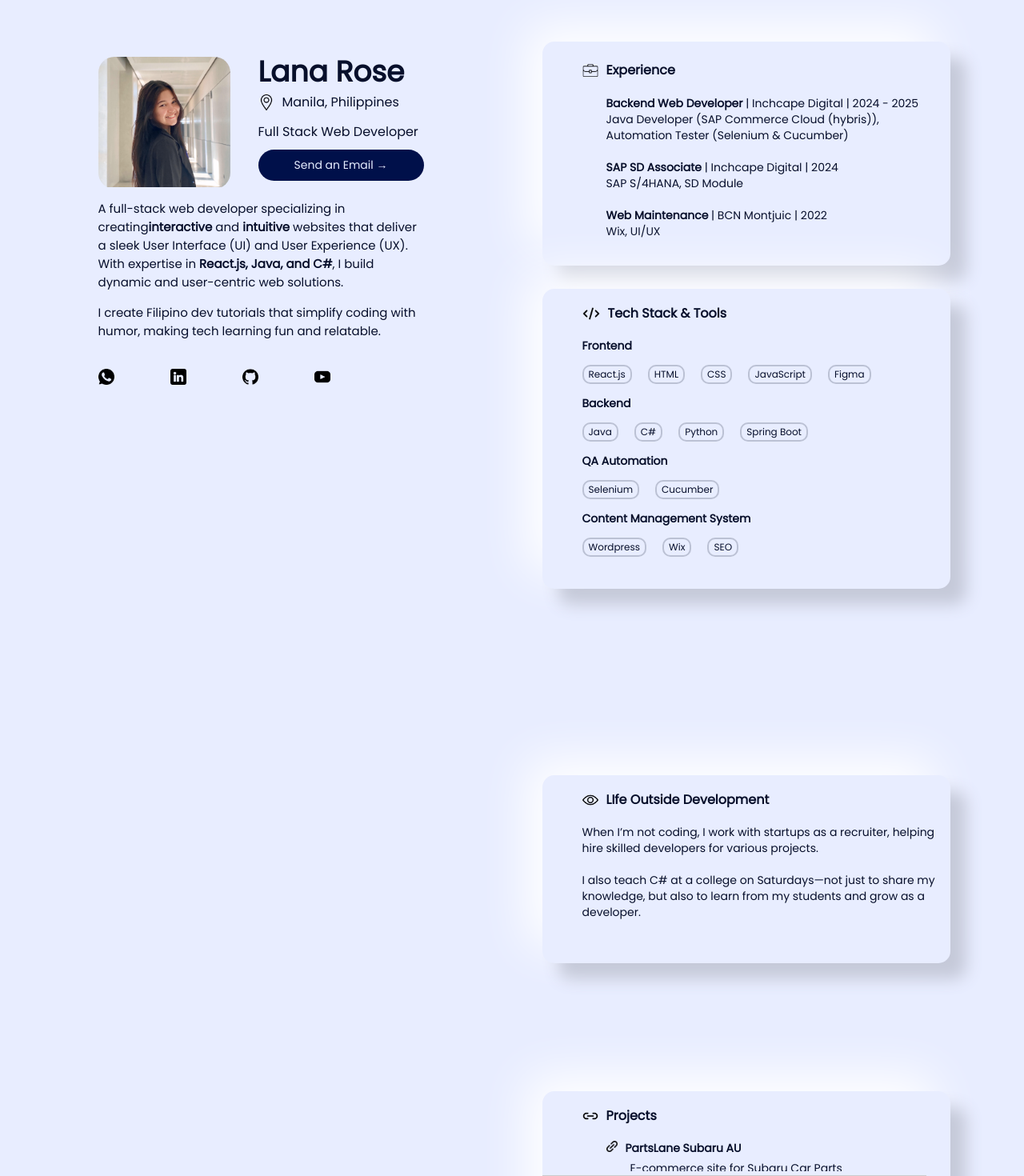
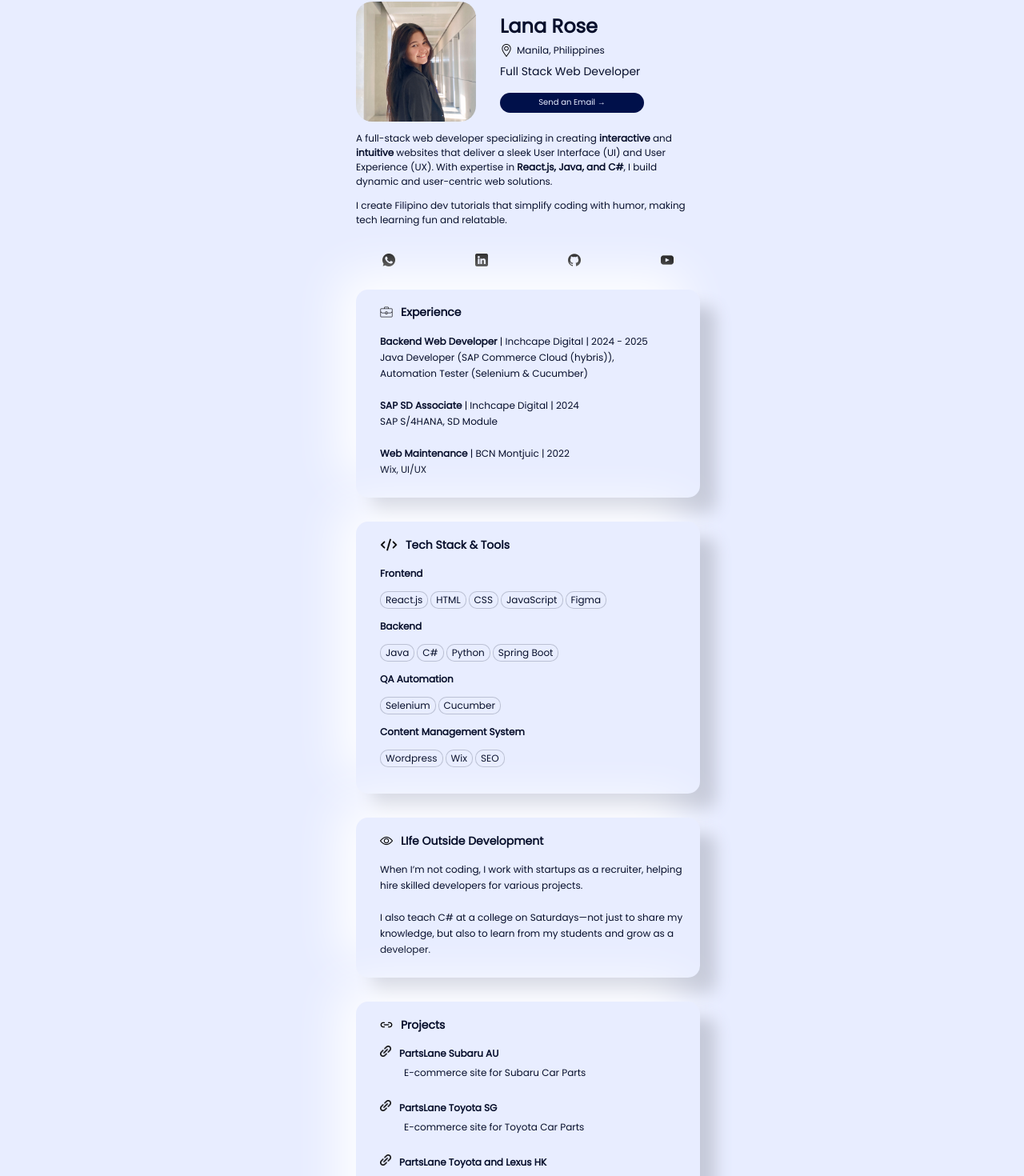
Before and after one commit to lanarosedg/About, a React (Vite) app: page / in a window 1280 px wide. Shown: the part 56-1526 px from the top of the page at 80% size. Built offline with nearby package versions, Linux system fonts and the light colour scheme.

Commit message:
Mobile responsiveness update

```diff
--- a/src/Introduction.jsx
+++ b/src/Introduction.jsx
@@ -3,7 +3,7 @@ function Introduction() {
         <div className="introContainer">
             <p className="introText">
                 A full-stack web developer specializing in creating
-                <strong>interactive</strong> and <strong>intuitive</strong> websites that deliver a sleek
+                <strong> interactive</strong> and <strong>intuitive</strong> websites that deliver a sleek
                 User Interface (UI) and User Experience (UX). With
                 expertise in <strong>React.js, Java, and C#</strong>, I build dynamic
                 and user-centric web solutions.</p>
--- a/src/index.css
+++ b/src/index.css
@@ -5,9 +5,9 @@
 }
 
 .App {
-  display: grid;
-  grid-template-columns: 1fr 160px 40px 210px 145px 480px 1fr;
-  grid-template-rows: 100px 115px 20px 47px 97px 30px 100px 50px 165px 30px 233px 30px 365px 30px 100px;
+    display: grid;
+    grid-template-columns: auto 40px 150px 30px 250px auto;
+    grid-template-rows: 50px 100px 50px 140px 70px 260px 30px 340px 30px 200px 30px 355px 100px 80px;
 }
 
 /*        */
@@ -17,16 +17,13 @@
 /*        */
 
 .photo {
-  grid-area: 2 / 2 / 3 / 3;
-  position: sticky;
-  top: 100px;
+  grid-area: 2 / 3 / 4 / 4;
 }
 
 .formalPhoto {
-  width: 165px;
-  height: 165px;
+  width: 150px;
+  height: 150px;
   border-radius: 20px;
-  margin-top: 12%;
 }
 
 /*      */
@@ -41,8 +38,8 @@
 }
 
 .logo {
-  height: 20px;
-  width: 20px;
+  height: 16px;
+  width: 16px;
 }
 
 
@@ -60,13 +57,11 @@
   flex-direction: column;
   justify-content: center;
   align-items: left;
-  grid-area: 2 / 4 / 2 / 5;
-  position: sticky;
-  top: 100px;
+  grid-area: 2 / 5 / 2 / 6;
 }
 
 .nameTitle {
-  font-size: 36px;
+  font-size: 24px;
   font-weight: bolder;
   display: flex;
   align-items: center;
@@ -74,15 +69,15 @@
 }
 
 .location {
-  font-size: 16px;
-  margin-top: -18%;
+  font-size: 12px;
+  margin-top: -8%;
   display: flex;
   align-items: center;
-  gap: 10px;
+  gap: 5px;
 }
 
 .role {
-  font-size: 16px;
+  font-size: 14px;
   margin-top: -2%;
 }
 
@@ -94,17 +89,14 @@
 
 .emailContainer {
   display: flex;
-  flex-direction: center;
-  justify-content: left;
-  grid-area: 4 / 4 / 5 / 4;
-  position: sticky;
-  top: 235px;
+  grid-area: 3 / 5 / 4 / 6;
+  place-items: center;
 }
 
 .emailButton {
-  width: 207px;
-  height: 39px;
-  font-size: 14px;
+  width: 180px;
+  height: 25px;
+  font-size: 10px;
   color: #E8EDFF;
   background-color: rgba(0, 16, 74);
   border-style: none;
@@ -125,9 +117,8 @@
   display: flex;
   flex-direction: column;
   align-items: left;
-  grid-area: 5 / 2 / 8 / 5;
-  position: sticky;
-  font-size: 15px;
+  grid-area: 4 / 3 / 5 / 6;
+  font-size: 12px;
 }
 
 /*         */
@@ -139,11 +130,11 @@
 .contactsContainer {
   display: flex;
   flex-direction: row;
-  justify-content: left;
+  place-items: center;
+  justify-content: center;;
   align-items: top;
-  grid-area: 8 / 2 / 9 / 3;
-  gap: 70px;
-  position: sticky;
+  grid-area: 5 / 3 / 6 / 6;
+  gap: 100px;
 }
 
 /*            */
@@ -157,25 +148,24 @@
   flex-direction: column;
   justify-content: center;
   align-items: left;
-  grid-area: 2 / 6 / 7 / 7;
-  padding-left: 50px;
+  grid-area: 6 / 3 / 7 / 6;
+  padding-left: 30px;
   box-shadow: 20px 20px 20px #c5c9d9,
     -20px -20px 60px #ffffff;
   border-radius: 15px;
-  width: 460px;
-  height: 280px;
+  width: 400px;
+  height: 260px;
   line-height: 20px;
   gap: 1px;
 }
 
 .experienceTitle {
-  font-size: 16px;
+  font-size: 14px;
   font-weight: bolder;
 }
 
 .jobTitle {
-  font-size: 14px;
-  padding-left: 30px;
+  font-size: 12px;
 }
 
 /*            */
@@ -187,29 +177,30 @@
 .techStackContainer {
   justify-content: center;
   align-items: left;
-  grid-area: 7 / 6 / 10 / 7;
-  padding-left: 50px;
+  grid-area: 8 / 3 / 9 / 6;
+  padding-left: 30px;
   padding-top: 15px;
   box-shadow: 20px 20px 20px #c5c9d9,
     -20px -20px 60px #ffffff;
   border-radius: 15px;
-  width: 460px;
-  height: 360px;
+  width: 400px;
+  height: 325px;
   line-height: 20px;
-  gap: 10px;
+  gap: 2px;
 }
 
 .techStackHeader {
   display: flex;
+  flex-wrap: wrap;
   align-items: center;
   gap: 10px;
-  font-size: 16px;
+  font-size: 14px;
   font-weight: bold;
   line-height: 0;
 }
 
 .techEndTitle {
-  font-size: 14px;
+  font-size: 12px;
   font-weight: bolder;
 }
 
@@ -217,8 +208,8 @@
   display: flex;
   flex-direction: row;
   align-items: center;
-  gap: 20px;
-  font-size: 14px;
+  gap: 3px;
+  font-size: 12px;
 }
 
 .techLogo {
@@ -230,12 +221,13 @@
   display: flex;
   flex-direction: column;
   align-items: center;
-  gap: 2px;
+  gap: 1px;
 }
 
 .techEndButton {
   border-radius: 10px;
   border-style: solid;
+  border-width: 1px;
   border-color: rgba(7, 15, 43, 0.2);
   font-size: 12px;
 }
@@ -250,20 +242,20 @@
 .lifeOutsideContainer {
   justify-content: center;
   align-items: left;
-  grid-area: 13 / 6 / 14 / 7;
-  padding-left: 50px;
+  grid-area: 10 / 3 / 11 / 6;
+  padding-left: 30px;
   padding-top: 15px;
   box-shadow: 20px 20px 20px #c5c9d9,
     -20px -20px 60px #ffffff;
   border-radius: 15px;
-  width: 460px;
-  height: 220px;
+  width: 400px;
+  height: 185px;
   line-height: 20px;
   gap: 10px;
 }
 
 .lifeOutsideText {
-  font-size: 14px;
+  font-size: 12px;
 }
 
 /*           */
@@ -275,26 +267,21 @@
 .projectsContainer {
   justify-content: center;
   align-items: left;
-  grid-area: 15 / 6 / 16 / 7;
-  padding-left: 50px;
+  grid-area: 12 / 3 / 13 / 6;
+  padding-left: 30px;
   padding-top: 15px;
   box-shadow: 20px 20px 20px #c5c9d9,
     -20px -20px 60px #ffffff;
   border-radius: 15px;
-  width: 460px;
-  height: 350px;
+  width: 400px;
+  height: 340px;
   line-height: 20px;
   gap: 10px;
 }
 
-
-.lifeOutsideText {
-  font-size: 14px;
-}
-
 .linkText {
-  font-size: 14px;
-  padding-left: 60px;
+  font-size: 12px;
+  padding-left: 30px;
   margin-top: -2%;
 }
 
@@ -302,9 +289,8 @@
   display: flex;
   flex-direction: row;
   align-items: center;
-  padding-left: 30px;
   gap: 10px;
-  font-size: 14px;
+  font-size: 12px;
   font-weight: bold;
 }
 
@@ -324,7 +310,7 @@
   flex-direction: column;
   justify-content: center;
   align-items: center;
-  grid-area: 17 / 6 / 18 / 7;
+  grid-area: 14 / 3 / 15 / 6;
   font-size: 10px;
   text-align: center;
 }
@@ -437,7 +423,7 @@
   .App {
     display: grid;
     grid-template-columns: auto 20px 100px 30px 200px auto;
-    grid-template-rows: 50px 70px 50px 50px 115px 70px 10px 290px 30px 380px 30px 215px 30px 375px 30px 80px;
+    grid-template-rows: 50px 70px 50px 165px 70px 290px 30px 330px 30px 215px 30px 375px 60px 80px;
   }
 
   /*        */
@@ -544,7 +530,7 @@
     .introContainer {
       flex-direction: column;
       align-items: left;
-      grid-area: 4 / 3 / 6 / 6;
+      grid-area: 4 / 3 / 5 / 6;
       position: static;
       font-size: 12px;
     }
@@ -560,7 +546,7 @@
       flex-direction: row;
       justify-content: center;
       align-items: center;
-      grid-area: 6 / 3 / 7 / 6;
+      grid-area: 5 / 3 / 6 / 6;
       gap: 70px;
       position: static;
     }
@@ -572,7 +558,7 @@
     /*            */
 
     .experienceContainer {
-      grid-area: 8 / 3 / 9 / 6;
+      grid-area: 6 / 3 / 7 / 6;
       padding-left: 25px;
       padding-right: 25px;
       border-radius: 15px;
@@ -597,12 +583,12 @@
     /*            */
 
     .techStackContainer {
-      grid-area: 10 / 3 / 11 / 6;
+      grid-area: 8 / 3 / 9 / 6;
       padding-left: 25px;
       padding-right: 25px;
       border-radius: 15px;
       width: 280px;
-      height: 365px;
+      height: 315px;
       line-height: 18px;
     }
 
@@ -624,7 +610,7 @@
     /*               */
 
     .lifeOutsideContainer {
-      grid-area: 12 / 3 / 13 / 6;
+      grid-area: 10 / 3 / 11 / 6;
       padding-left: 25px;
       padding-right: 25px;
       border-radius: 15px;
@@ -644,7 +630,7 @@
     /*           */
 
     .projectsContainer {
-      grid-area: 14 / 3 / 15 / 6;
+      grid-area: 12 / 3 / 13 / 6;
       padding-left: 25px;
       padding-right: 25px;
       border-radius: 15px;
@@ -669,7 +655,7 @@
     /*           */
 
     .footerContainer {
-      grid-area: 16 / 3 / 17 / 6;
+      grid-area: 14 / 3 / 15 / 6;
       font-size: 10px;
       text-align: center;
     }
```
